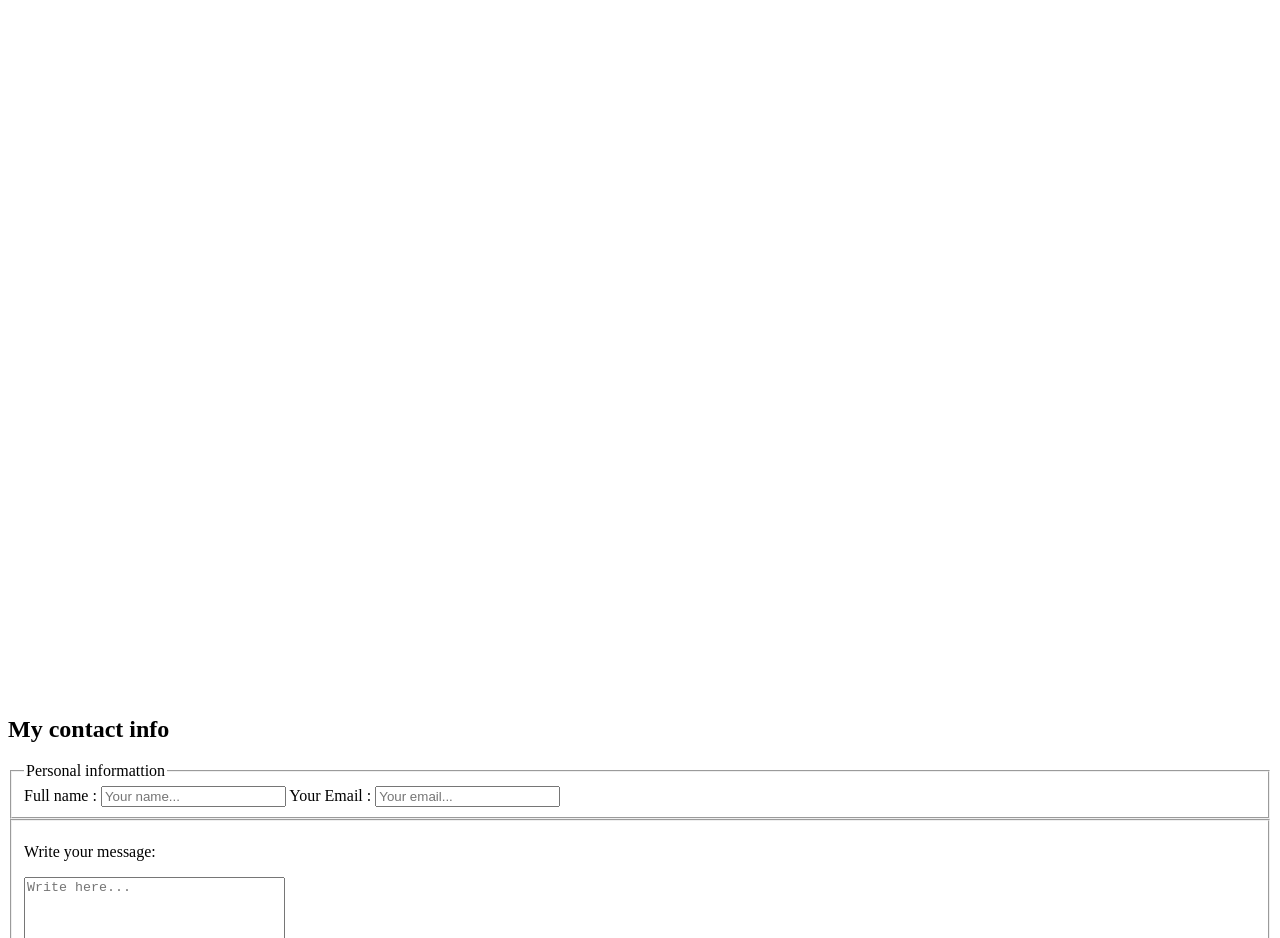
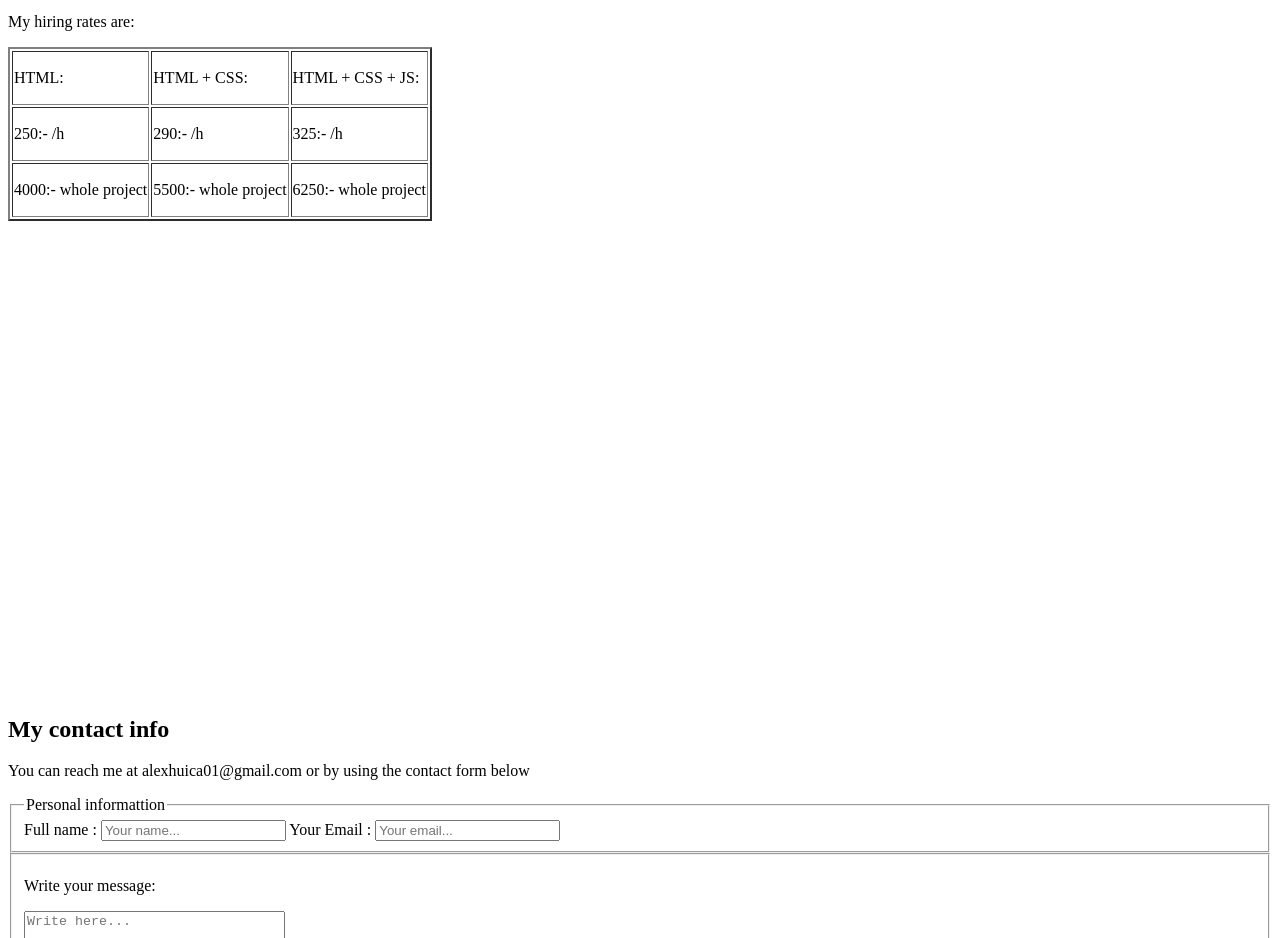
Before and after one commit to xd-kirby/AlexH_portfolio, a plain HTML site: page index.html in a window 1280 px wide. Shown: the part 1862-2800 px from the top of the page. Drawn offline with Linux system fonts and the light colour scheme.

Commit message:
added price table to the projects section and other small changes

```diff
--- a/index.html
+++ b/index.html
@@ -36,11 +36,15 @@
     <main>
       <section id="home">
         <h2>Introduction</h2>
+        <p>*placeholder portrait image*</p>
+        <img
+          src="assets/images/Silverhand.jpg"
+          alt="Image of Johnny Silverhand"
+          height="500"
+          width="400"
+        />
         <p>Hello! My name is Alex. I am a junior web developer!</p>
         <p>This is my first attempt at a portfolio site. More coming soon!</p>
-        <img src="assets/images/Silverhand.jpg" alt="Image of Johnny Silverhand">
-        <p>placeholder image</p>
-
       </section>
       <section id="about">
         <h2>About me</h2>
@@ -55,7 +59,7 @@
           height="350"
           width="250"
         />
-        <p>My favorite song</p>
+        <h2>My favorite song :</h2>
         <audio controls>
           <source
             src="./assets/audio/Runaway - Kanye West.mp3"
@@ -75,9 +79,32 @@
           <li>Project 2: Website redesign for my school</li>
           <li>Project 3: JavaScript calculator</li>
         </ul>
+
+        <p>My hiring rates are:</p>
+        <table border="2">
+          <tr>
+            <td><p>HTML:</p></td>
+            <td><p>HTML + CSS:</p></td>
+            <td><p>HTML + CSS + JS:</p></td>
+          </tr>
+          <tr>
+            <td><p>250:- /h</p></td>
+            <td><p>290:- /h</p></td>
+            <td><p>325:- /h</p></td>
+          </tr>
+          <tr>
+            <td><p>4000:- whole project</p></td>
+            <td><p>5500:- whole project</p></td>
+            <td><p>6250:- whole project</p></td>
+          </tr>
+        </table>
       </section>
       <section id="contact">
         <h2>My contact info</h2>
+        <p>
+          You can reach me at alexhuica01@gmail.com or by using the contact form
+          below
+        </p>
 
         <form action="#">
           <fieldset>
```
